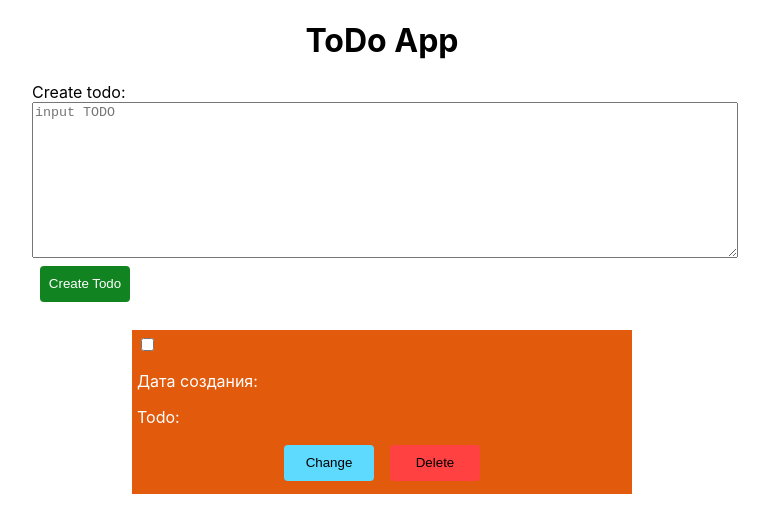
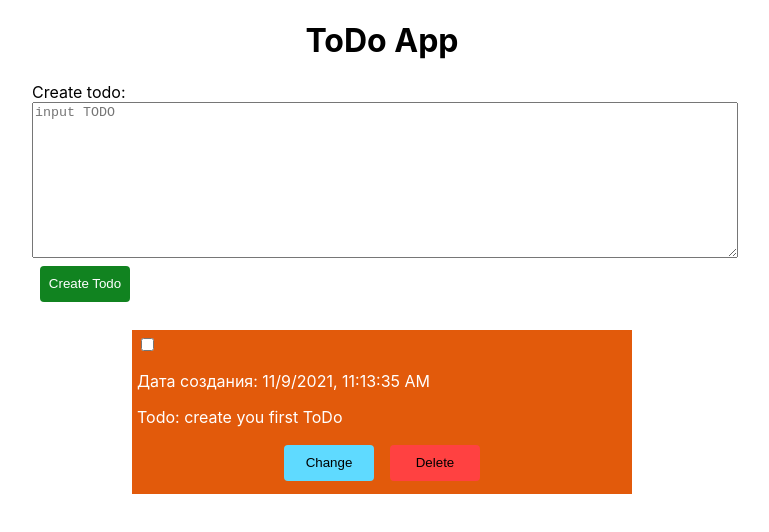
Before and after one commit to moriarty15/TODO-list-test, a React (Create React App) app: page / in a window 1280 px wide. Shown: the top 532 px of the page, without its empty margins (258-1027 px from the left). Built offline with nearby package versions, Linux system fonts and the light colour scheme; the HTML template or start-up script is replaced by a standard one.

Commit message:
рефакторинг

```diff
--- a/src/App.js
+++ b/src/App.js
@@ -3,51 +3,41 @@ import TodosList from "./Components/TodosList";
 import TodoForm from "./Components/TodoForm";
 import { useState, useEffect } from "react";
 
+const date = new Date();
+
 function App() {
-  const [completed, setCompleted] = useState(() => {
+  const [todos, setTodos] = useState(() => {
     return (
       JSON.parse(window.localStorage.getItem("completed")) ?? [
-        { id: "firstTodo", completed: false },
-      ]
-    );
-  });
-  const [todo, setTodo] = useState("");
-  const [arrTodo, setArrTodo] = useState(() => {
-    return (
-      JSON.parse(window.localStorage.getItem("todos")) ?? [
-        "create you first ToDO",
+        {
+          id: "firstTodo",
+          completed: false,
+          text: "create you first ToDo",
+          date: date.toLocaleString("en-US"),
+        },
       ]
     );
   });
 
   useEffect(() => {
-    window.localStorage.setItem("todos", JSON.stringify(arrTodo));
-  }, [arrTodo]);
+    window.localStorage.setItem("todos", JSON.stringify(todos));
+  }, [todos]);
 
   useEffect(() => {
-    window.localStorage.setItem("completed", JSON.stringify(completed));
-  }, [completed]);
-
-  useEffect(() => {
-    if (todo === "") return;
-    setArrTodo([...arrTodo, todo]);
-  }, [todo]);
+    window.localStorage.setItem("todos", JSON.stringify(todos));
+  }, [todos]);
 
   return (
     <div className="App">
       <div className="container">
         <h1 className="title">ToDo App</h1>
         <TodoForm
-          setTodo={setTodo}
-          arrTodo={arrTodo}
-          completed={completed}
-          setCompleted={setCompleted}
+          todos={todos}
+          setTodos={setTodos}
         />
         <TodosList
-          arrTodo={arrTodo}
-          setArrTodo={setArrTodo}
-          completed={completed}
-          setCompleted={setCompleted}
+          todos={todos}
+          setTodos={setTodos}
         />
       </div>
     </div>
--- a/src/Components/Modal/Modal.js
+++ b/src/Components/Modal/Modal.js
@@ -5,9 +5,9 @@ const modalRoot = document.getElementById("modal-root");
 
 export default function Modal({
   context,
-  setArrTodo,
+  setTodos,
   currentId,
-  arrTodo,
+  todos,
   toggleModal,
 }) {
   const [changeTodo, setChangeTodo] = useState(context);
@@ -17,16 +17,21 @@ export default function Modal({
       alert("введите текст");
       return;
     }
-    for (let i = 0; i < arrTodo.length; i += 1) {
-      if (arrTodo[i].split("M: ")[1] === changeTodo.trim()) {
+    for (let i = 0; i < todos.length; i += 1) {
+      if (todos[i].text === changeTodo.trim()) {
         alert("такая TODO уже существует");
         return;
       }
     }
     const date = new Date();
-    const newArray = [...arrTodo];
-    newArray[currentId] = `${date.toLocaleString("en-US")}: ` + changeTodo;
-    setArrTodo(newArray);
+    const newArray = [...todos];
+    newArray[currentId] = {
+      completed: false,
+      id: newArray[currentId].id,
+      text: changeTodo,
+      date: date.toLocaleString("en-US"),
+    };
+    setTodos(newArray);
     toggleModal();
   };
   const createNewTodo = (e) => {
@@ -38,7 +43,12 @@ export default function Modal({
     <div className={style.overlay}>
       <div className={style.modal}>
         <>
-          <button onClick={() => { toggleModal() }}  className={style.close}>
+          <button
+            onClick={() => {
+              toggleModal();
+            }}
+            className={style.close}
+          >
             <svg
               width="40"
               height="40"
@@ -52,19 +62,15 @@ export default function Modal({
             </svg>
           </button>
           <form onSubmit={handleChangeTodo}>
-            <p  className={style.text}>Change todo</p>
+            <p className={style.text}>Change todo</p>
             <textarea
               className={style.textarea}
-
               onChange={createNewTodo}
               value={changeTodo}
               type="text"
               placeholder="input TODO"
             ></textarea>
-            <button className={style.btn}
-            >
-              Change Todo
-            </button>
+            <button className={style.btn}>Change Todo</button>
           </form>
         </>
       </div>
--- a/src/Components/TodoForm/TodoForm.js
+++ b/src/Components/TodoForm/TodoForm.js
@@ -3,10 +3,8 @@ import { v4 as uuidv4 } from "uuid";
 import style from "./TodoForm.module.css";
 
 export default function TodoForm({
-  setTodo,
-  arrTodo,
-  setCompleted,
-  completed,
+  setTodos,
+  todos,
 }) {
   const [newTodo, setNewTodo] = useState("");
   const createNewTodo = (e) => {
@@ -21,8 +19,8 @@ export default function TodoForm({
       return;
     }
 
-    for (let i = 0; i < arrTodo.length; i += 1) {
-      if (arrTodo[i].split("M: ")[1] === newTodo.trim()) {
+    for (let i = 0; i < todos.length; i += 1) {
+      if (todos[i].text === newTodo.trim()) {
         alert("такая TODO уже существует");
         reset();
         return;
@@ -30,15 +28,13 @@ export default function TodoForm({
     }
 
     const date = new Date();
-    setTodo(`${date.toLocaleString("en-US")}: ` + newTodo);
-    setCompleted([
-      ...completed,
+    setTodos([
       {
         completed: false,
         id: uuidv4(),
         text: newTodo,
         date: date.toLocaleString("en-US"),
-      },
+      },...todos
     ]);
     reset();
   };
--- a/src/Components/TodoItem/TodoItem.js
+++ b/src/Components/TodoItem/TodoItem.js
@@ -5,21 +5,14 @@ export default function TodoItem({
   deleteTodo,
   text,
   date,
-  id,
   index,
-  completed,
-  setCompleted,
+  todos,
+  setTodos,
 }) {
   const handleChecked = (e) => {
-    const newComplite = [...completed];
-    for (let i = 0; i < newComplite.length; i += 1) {
-      if (newComplite[i].id === index) {
-        newComplite[index].complited = e.target.checked;
-        setCompleted(newComplite);
-        break;
-      }
-    }
-    return;
+    const newComplite = [...todos];
+    newComplite[index].completed = e.target.checked;
+    return setTodos(newComplite);
   };
 
   return (
@@ -27,11 +20,11 @@ export default function TodoItem({
       <div className={style.contain}>
         <input
           type="checkbox"
-          value={id}
-          checked={completed}
+          value={todos[index].completed}
+          checked={todos[index].completed}
           onChange={handleChecked}
         />
-        <p>Дата создания: {date }</p>
+        <p>Дата создания: {date}</p>
         <p className={style.text}> Todo: {text}</p>
       </div>
       <div className={style.btn__contain}>
@@ -48,7 +41,6 @@ export default function TodoItem({
             return deleteTodo(index);
           }}
           className={style.delete}
-
         >
           Delete
         </button>
--- a/src/Components/TodosList/TodosList.js
+++ b/src/Components/TodosList/TodosList.js
@@ -4,17 +4,15 @@ import Modal from "../Modal/Modal";
 import style from "./TodoList.module.css";
 
 export default function TodosList({
-  arrTodo,
-  setArrTodo,
-  completed,
-  setCompleted,
+  todos,
+  setTodos,
 }) {
   const [showModal, setShowModal] = useState(false);
   const [context, setContext] = useState("");
   const [currentId, setCurrentId] = useState("");
   const changeTodo = (todoId) => {
-    const targetTodo = arrTodo.find((todo, i) => todoId === i).split("M: ")[1];
-    setContext(targetTodo);
+    const targetTodo = todos.find(({ id }, i) => todoId === i);
+    setContext(targetTodo.text);
     setCurrentId(todoId);
     toggleModal();
   };
@@ -22,21 +20,21 @@ export default function TodosList({
     return setShowModal(!showModal);
   };
   const deleteTodo = (todoId) => {
-    const updateTodo = arrTodo.filter((todo, i) => {
+    const updateTodo = todos.filter((todo, i) => {
       return i !== todoId;
     });
-    setArrTodo(updateTodo);
+    setTodos(updateTodo);
 
-    const updateTodoComplited = completed.filter((todo, i) => {
+    const updateTodoComplited = todos.filter((todo, i) => {
       return i !== todoId
     })
-    setCompleted(updateTodoComplited)
+    setTodos(updateTodoComplited)
   };
   return (
     <>
       <ul className={style.list}>
-        {completed.length !== 0 &&
-          completed.map(({text, id, completed, date}, i) => {
+        {todos.length !== 0 &&
+          todos.map(({text, id, completed, date}, i) => {
             return (
               <li
                 key={id}
@@ -47,12 +45,11 @@ export default function TodosList({
                 <TodoItem
                   date={date}
                   text={text}
-                  id={id}
                   index={i}
                   changeTodo={changeTodo}
                   deleteTodo={deleteTodo}
-                  completed={completed}
-                  setCompleted={setCompleted}
+                  todos={todos}
+                  setTodos={setTodos}
                 />{" "}
               </li>
             );
@@ -62,8 +59,8 @@ export default function TodosList({
         <Modal
           context={context}
           currentId={currentId}
-          setArrTodo={setArrTodo}
-          arrTodo={arrTodo}
+          setTodos={setTodos}
+          todos={todos}
           toggleModal={toggleModal}
         />
       )}
```
Lines whose indentation alone changed are shown as unchanged.
